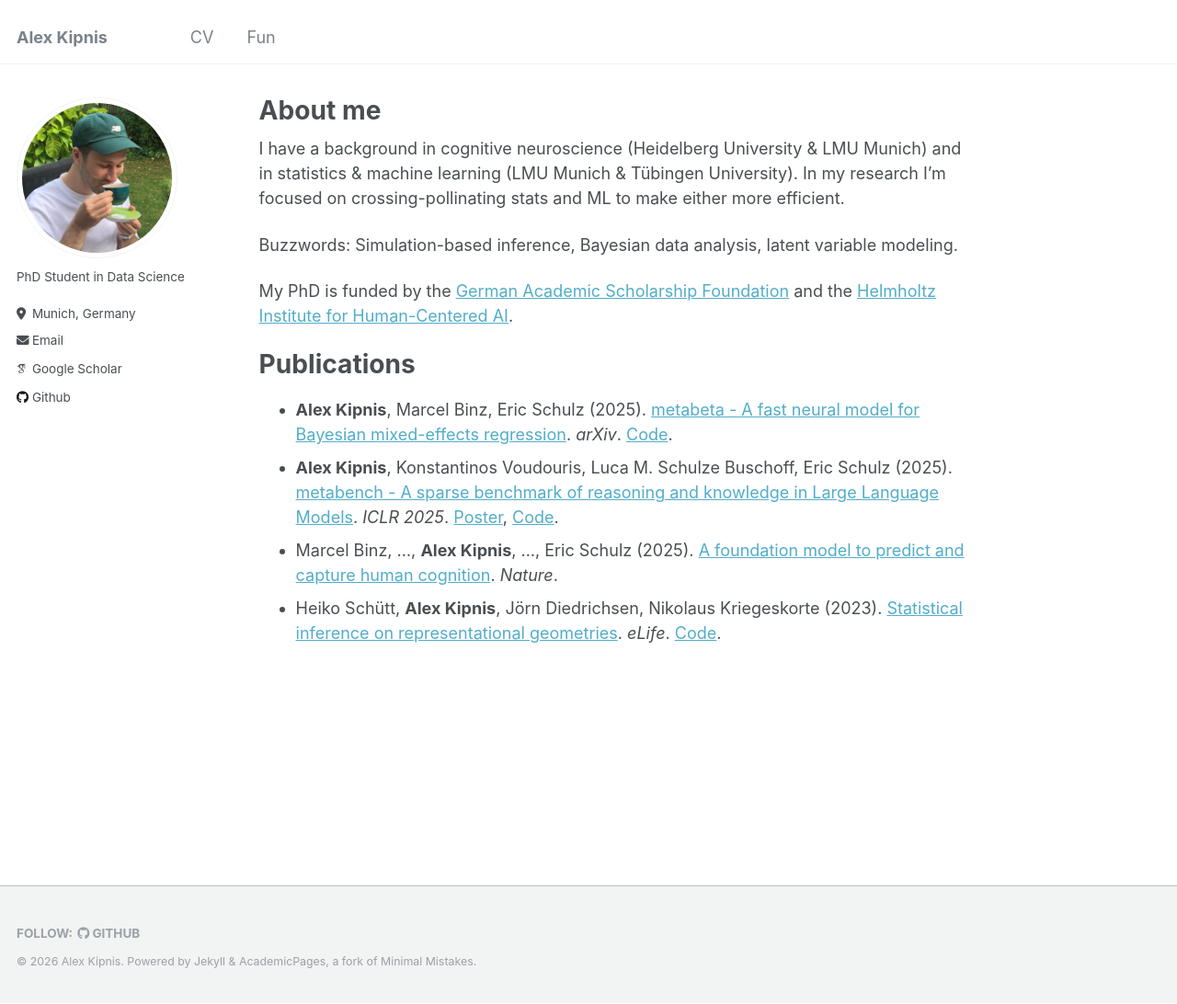
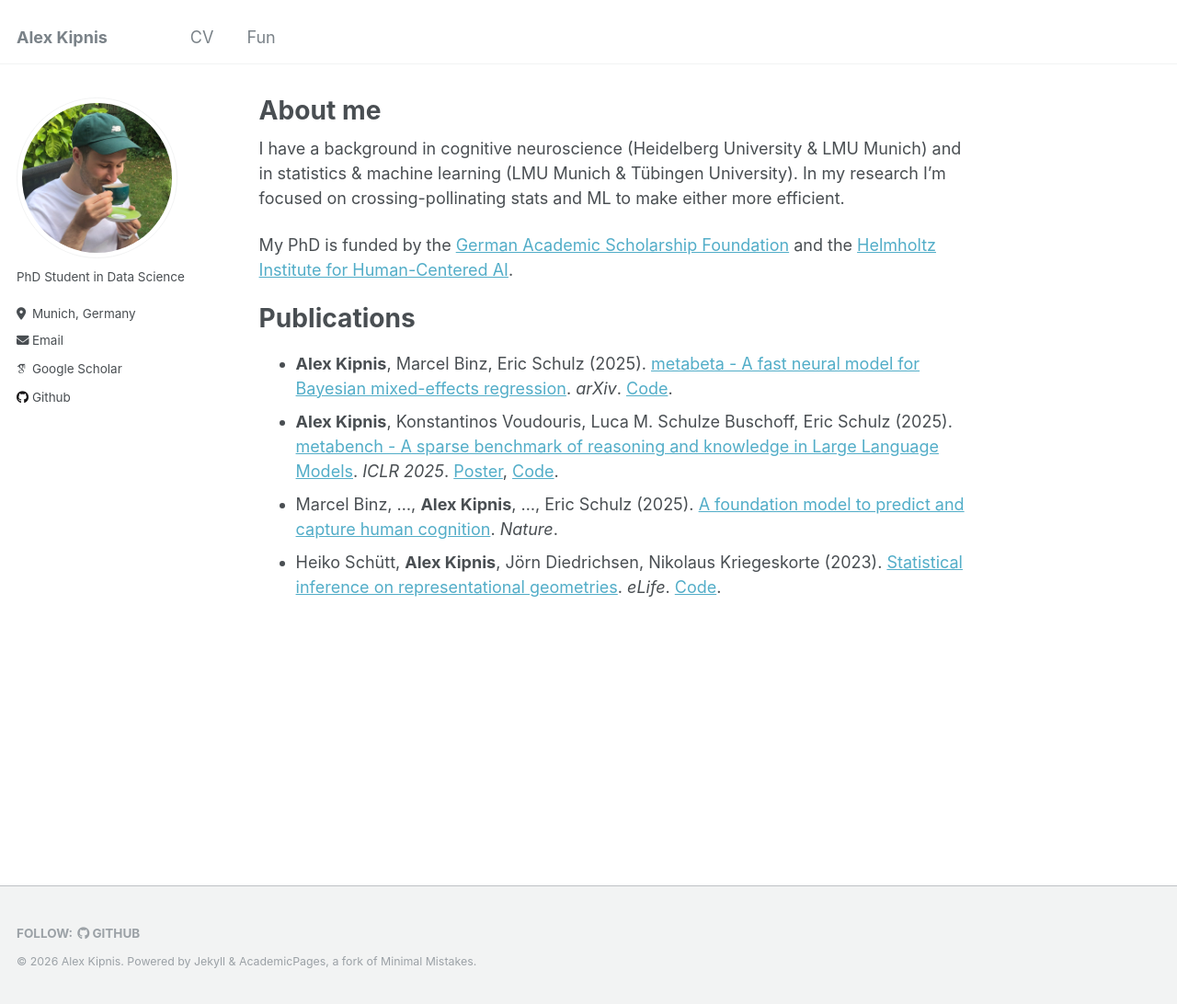
Before and after one commit to adkipnis/adkipnis.github.io, a Jekyll site: the page built from _pages/about.md, in a window 1280 px wide and 1092 px high. Shown: the whole window at 92% size. Built offline with Jekyll 4.4.1, drawn with Linux system fonts in a browser that asks for light colours; some web fonts are replaced.

Commit message:
Remove buzzwords from about.md
Removed buzzwords section from about page.

```diff
--- a/_pages/about.md
+++ b/_pages/about.md
@@ -8,8 +8,6 @@ redirect_from:
 ---
 I have a background in cognitive neuroscience (Heidelberg University & LMU Munich) and in statistics & machine learning (LMU Munich & Tübingen University). In my research I'm focused on crossing-pollinating stats and ML to make either more efficient.
 
-Buzzwords: Simulation-based inference, Bayesian data analysis, latent variable modeling.
-
 My PhD is funded by the [German Academic Scholarship Foundation](https://www.studienstiftung.de/en/) and the [Helmholtz Institute for Human-Centered AI](https://hcai-munich.com/).
 
 Publications
```
